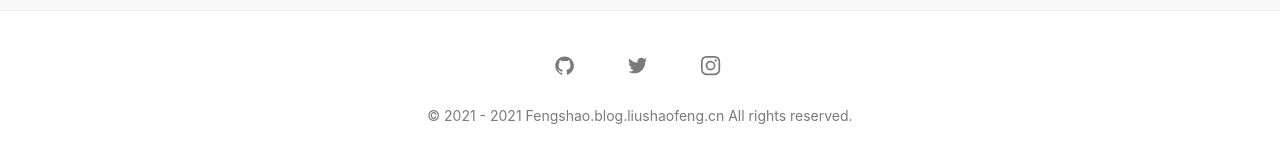
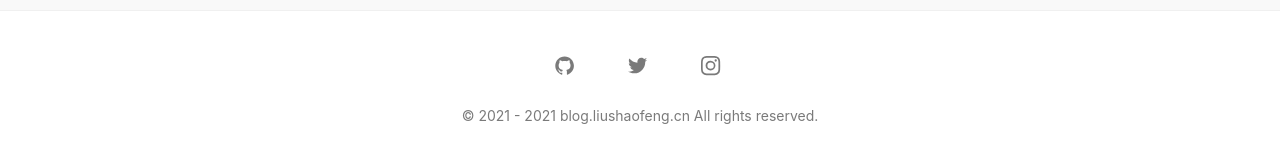
Before and after one commit to liushaofeng89/blog, a Jekyll site: the page built from index.md, in a window 1280 px wide and 900 px high, scrolled down 935 px. Shown: the part 729-892 px from the top of the window. Built offline with Jekyll 4.4.1, drawn with Linux system fonts in a browser that asks for light colours; part of the change alters nothing that is shown.

```diff
--- a/_includes/footer.html
+++ b/_includes/footer.html
@@ -17,7 +17,7 @@
         </a>
       {% endif %}
     </nav>
-    <span>&copy; 2021 - {{ site.time | date: '%Y' }} {{ site.title | escape }}.blog.liushaofeng.cn All rights reserved.</span>
+    <span>&copy; 2021 - {{ site.time | date: '%Y' }} blog.liushaofeng.cn All rights reserved.</span>
   </div>
 </footer>
 <script async src="{{ "/assets/js/bundle.js" | relative_url }}"></script>
```
